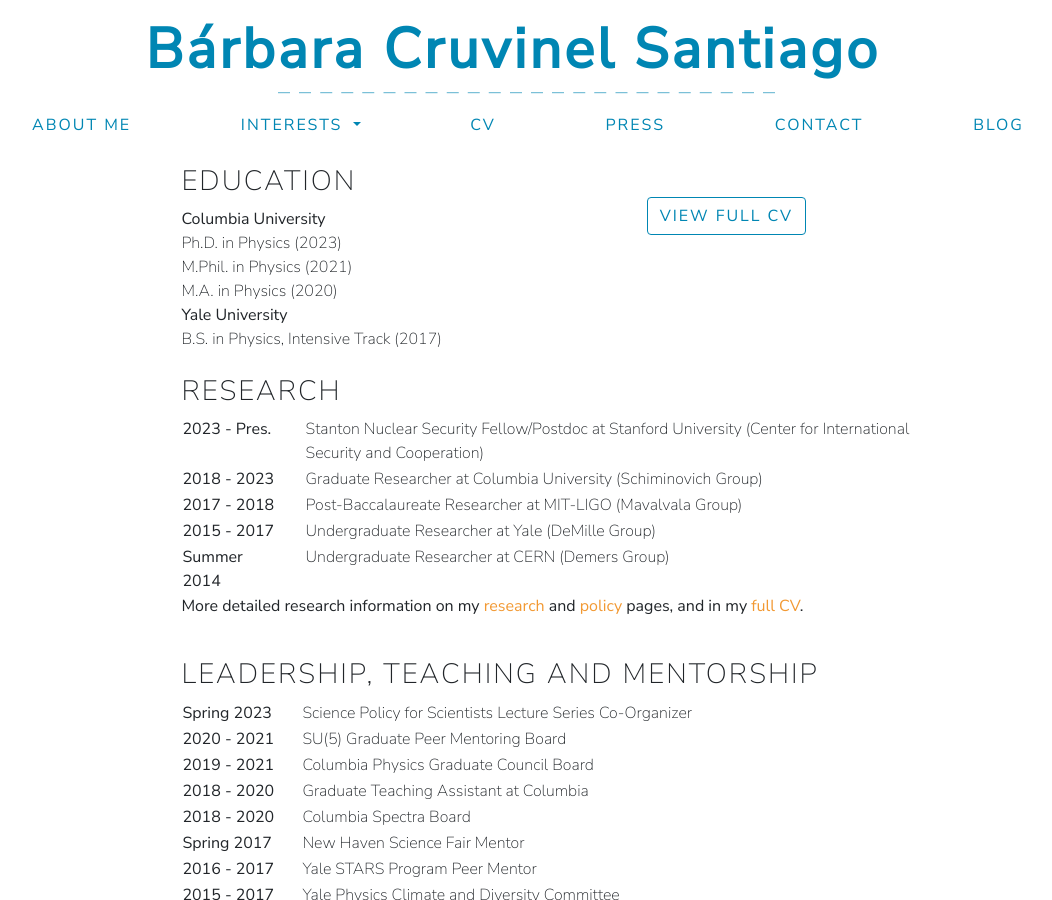
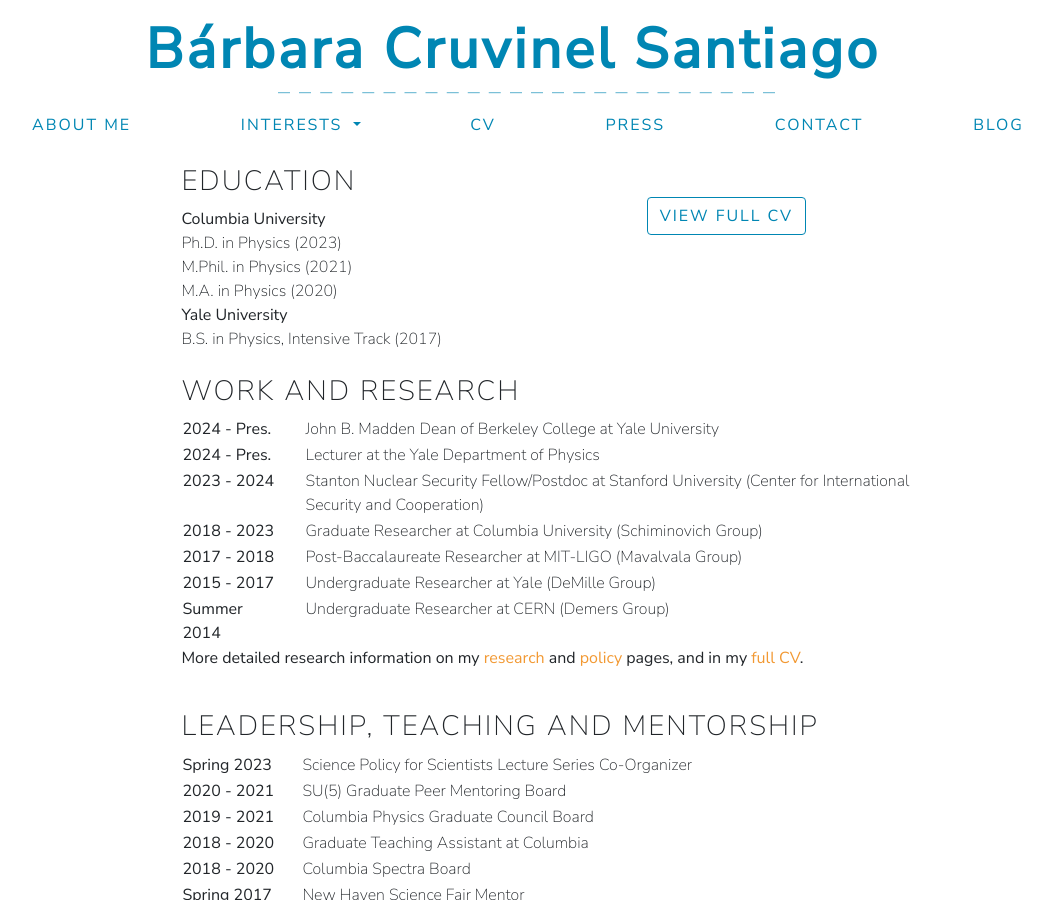
Before and after one commit to barbaracrusan/barbaracrusan.github.io, a Jekyll site: the page built from cv.html, in a window 1280 px wide and 900 px high. Shown: the whole window, without its empty margins (112-1164 px from the left). Built offline with Jekyll 4.4.1, drawn with Linux system fonts in a browser that asks for light colours; nearby versions of some CDN libraries.

Commit message:
updated cv

```diff
--- a/cv.html
+++ b/cv.html
@@ -28,10 +28,18 @@
 
 
     <div class="col-md-12 mx-5 my-2">
-      <h3>RESEARCH</h3>
+      <h3>WORK AND RESEARCH</h3>
       <table>
+         <tr>
+          <td><b>2024 - Pres.</b></td>
+          <td>John B. Madden Dean of Berkeley College at Yale University</td>
+        </tr>
         <tr>
-          <td><b>2023 - Pres.</b></td>
+          <td><b>2024 - Pres.</b></td>
+          <td>Lecturer at the Yale Department of Physics</td>
+        </tr>
+        <tr>
+          <td><b>2023 - 2024</b></td>
           <td>Stanton Nuclear Security Fellow/Postdoc at Stanford University (Center for International Security and Cooperation)</td>
         </tr>
         <tr>
```
